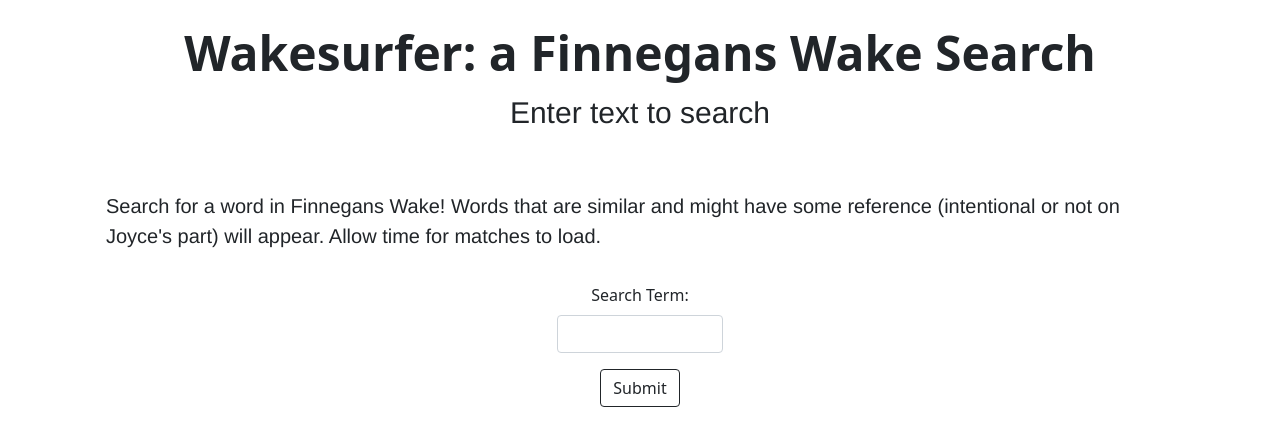
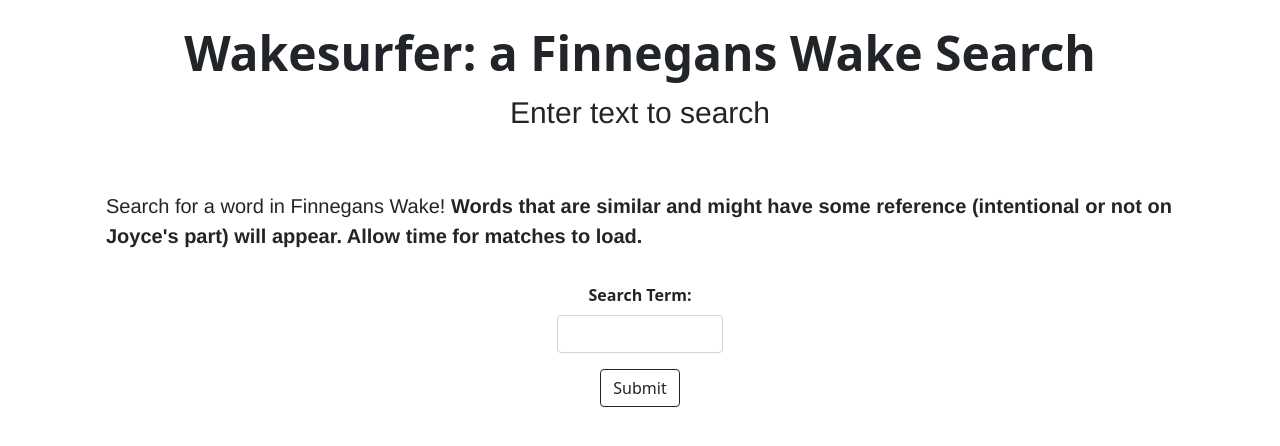
Before and after one commit to vaMuchenje/joyce, a Flask app: page / in a window 1280 px wide. Shown: the top 446 px of the page. Run offline with Flask 2, Linux system fonts and the light colour scheme; some libraries are stand-ins or nearby versions.

Commit message:
Update index.html

```diff
--- a/templates/index.html
+++ b/templates/index.html
@@ -14,7 +14,9 @@
                 <p class="lead mb-2"> Enter text to search</p>
             </div>
             <div class="row px-4 py-4">
-                <p class="small-lead mb-2">Search for a word in Finnegans Wake! Words that are similar and might have some reference (intentional or not on Joyce's part) will appear. Allow time for matches to load.</p>
+                <p class="small-lead mb-2">Search for a word in Finnegans Wake!
+                    <b> Words that are similar and might have some reference (intentional or not on Joyce's part) will appear. </b>
+                    <b>Allow time for matches to load.</p>
             </div>
             <form method="post" action = "/">
                 <div class="row text-center justify-content-center">
```
